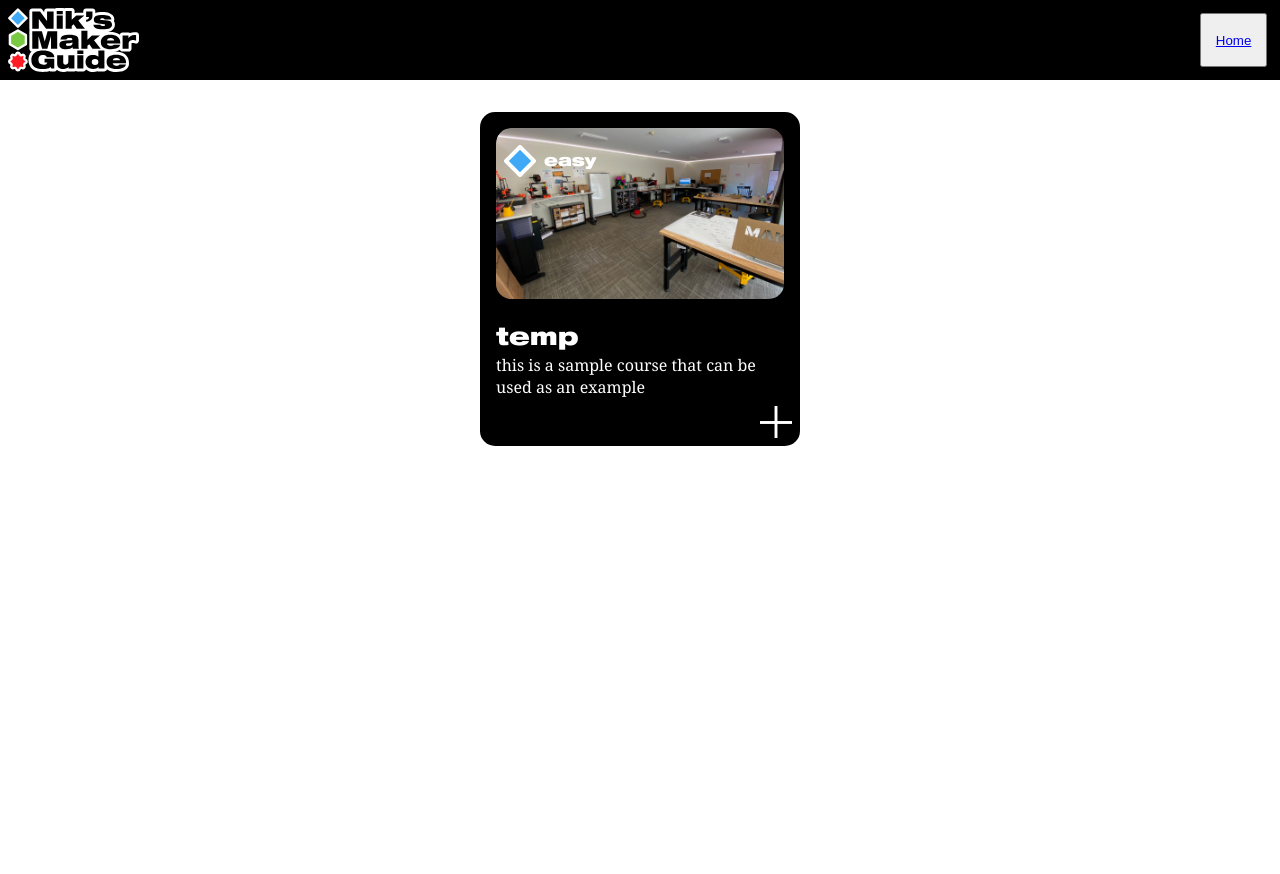
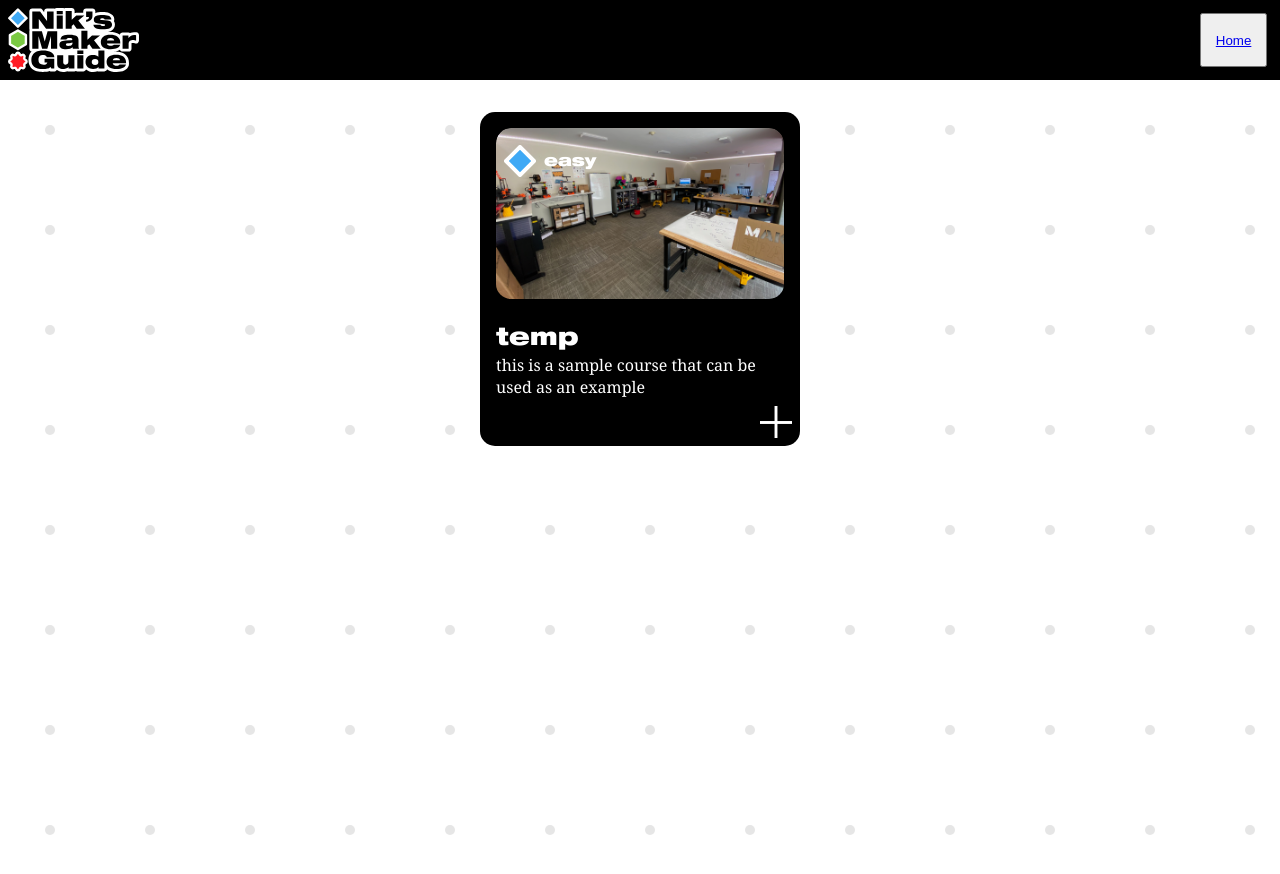
Before and after one commit to Unsynx/course_site, a React (Vite) app: page / in a window 1280 px wide. Shown: the top 874 px of the page. Before the commit the page ends 800 px from the top, so only its background shows below. Built offline with nearby package versions, Linux system fonts and the light colour scheme.

Commit message:
Parallax Backdrop

```diff
--- a/src/HomePage.jsx
+++ b/src/HomePage.jsx
@@ -3,6 +3,7 @@ import './css/App.css'
 import './css/Home.css'
 import Hero from './components/Hero'
 import data from './courses/courses.json'
+import DynamicBackground from './components/DynamicBackground'
 
 function add_courses() {
   let result = [];
@@ -19,6 +20,7 @@ function add_courses() {
 function HomePage() {
   return (
     <>
+      <DynamicBackground />
       <div className='content'>
         <div id='course_container' className='courses'>
         {add_courses()}
--- /dev/null
+++ b/src/components/DynamicBackground.jsx
@@ -0,0 +1,26 @@
+import './css/DynamicBackground.css'
+import { useState, useEffect } from 'react'
+
+//https://medium.com/@samantha.n.cabrera/parallax-effect-in-react-step-by-step-e6ed68cb4e5e
+const DynamicBackground = () => {
+    const [scrollY, setScrollY] = useState(0);
+
+    useEffect(() => {
+        const handleScroll = () => {
+            setScrollY(window.scrollY);
+        };
+        window.addEventListener('scroll', handleScroll);
+        return () => {
+            window.removeEventListener('scroll', handleScroll);
+        };
+    }, []);
+
+    return (
+        <div
+            className="backdrop"
+            style={{ transform: `translateY(${scrollY * 0.5}px)` }}
+        />
+    );
+};
+
+export default DynamicBackground;
--- /dev/null
+++ b/src/components/css/DynamicBackground.css
@@ -0,0 +1,14 @@
+.backdrop {
+    position: absolute;
+    height: 100vh;
+    width: 100%;
+    background-image: url('../../assets/back.svg');
+    background-repeat: repeat;
+
+    z-index: -10;
+
+    transition: 0s linear;
+    transition-property: transform;
+
+    background-size: 100px;
+}
```
Also changed, not shown: src/assets/back.svg (added).
